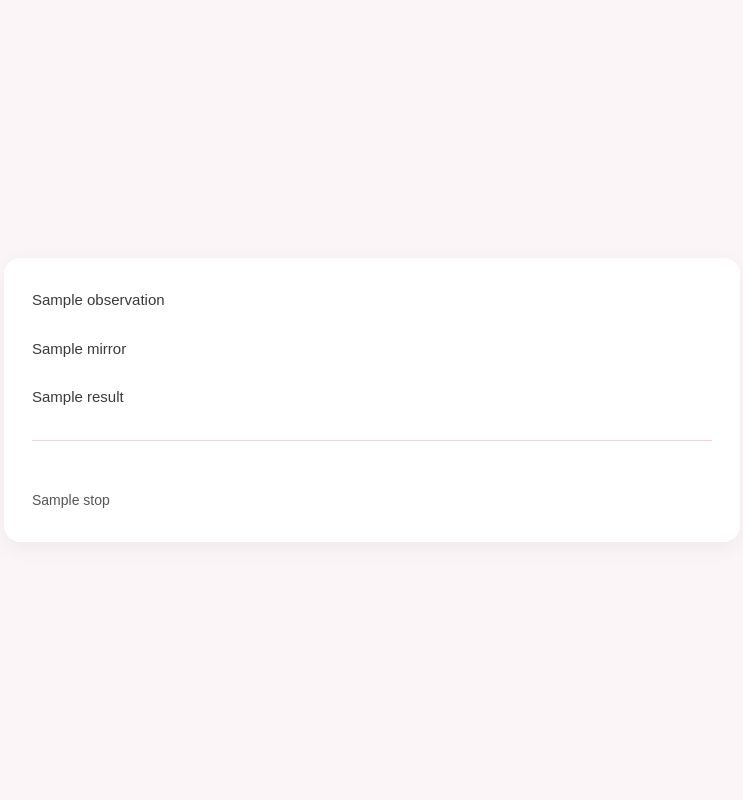
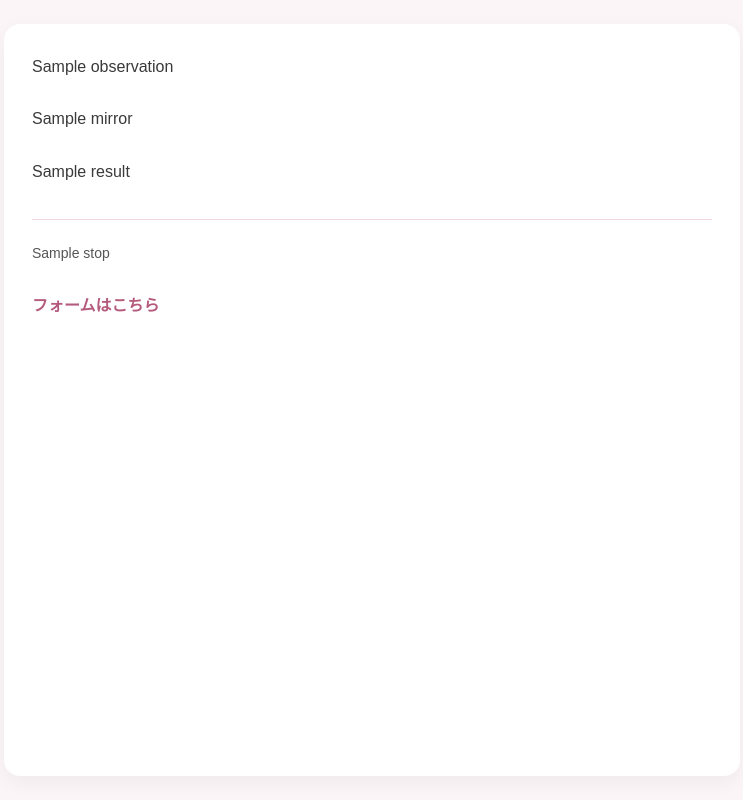
Before and after one commit to fuyong7335/tanin-jiku-diagnosis, a Flask app: template templates/result.html in a window 1280 px wide. Shown: the whole page, without its empty margins (268-1011 px from the left). Run offline with Flask 3, Linux system fonts and the light colour scheme; the template is opened without the code that fills it: most values are stand-ins (such as "Sample title", 1, 10 or a date in 2020).

Commit message:
Add files via upload

```diff
--- a/templates/result.html
+++ b/templates/result.html
@@ -18,7 +18,6 @@
       min-height: 100vh;
       display: flex;
       justify-content: center;
-      align-items: center;
       padding: 24px;
       box-sizing: border-box;
     }
@@ -33,17 +32,26 @@
     }
 
     .block {
-      margin-bottom: 20px;
-      font-size: 15px;
+      margin-bottom: 22px;
+    }
+
+    .divider {
+      margin: 32px 0 20px;
+      border-top: 1px solid #f0d7df;
     }
 
     .stop {
-      margin-top: 28px;
-      padding-top: 20px;
-      border-top: 1px solid #f0d7df;
       font-size: 14px;
       color: #555;
-      white-space: pre-line;
+      margin-bottom: 16px;
+    }
+
+    .contact a {
+      display: inline-block;
+      margin-top: 8px;
+      text-decoration: none;
+      color: #b45a7c;
+      font-weight: 600;
     }
   </style>
 </head>
@@ -52,24 +60,28 @@
   <div class="page">
     <div class="card">
 
-      <!-- 観察 -->
       <div class="block">
         {{ result.observation }}
       </div>
 
-      <!-- 鏡 -->
       <div class="block">
         {{ result.mirror }}
       </div>
 
-      <!-- 問い -->
       <div class="block">
         {{ result.question }}
       </div>
 
-      <!-- ここで止める -->
+      <div class="divider"></div>
+
       <div class="stop">
-        {{ result.stop }}
+        {{ result.stop | replace('\n', '<br>') | safe }}
+      </div>
+
+      <div class="contact">
+        <a href="https://forms.gle/CE9BwQy6SnabUst59" target="_blank">
+          フォームはこちら
+        </a>
       </div>
 
     </div>
```
